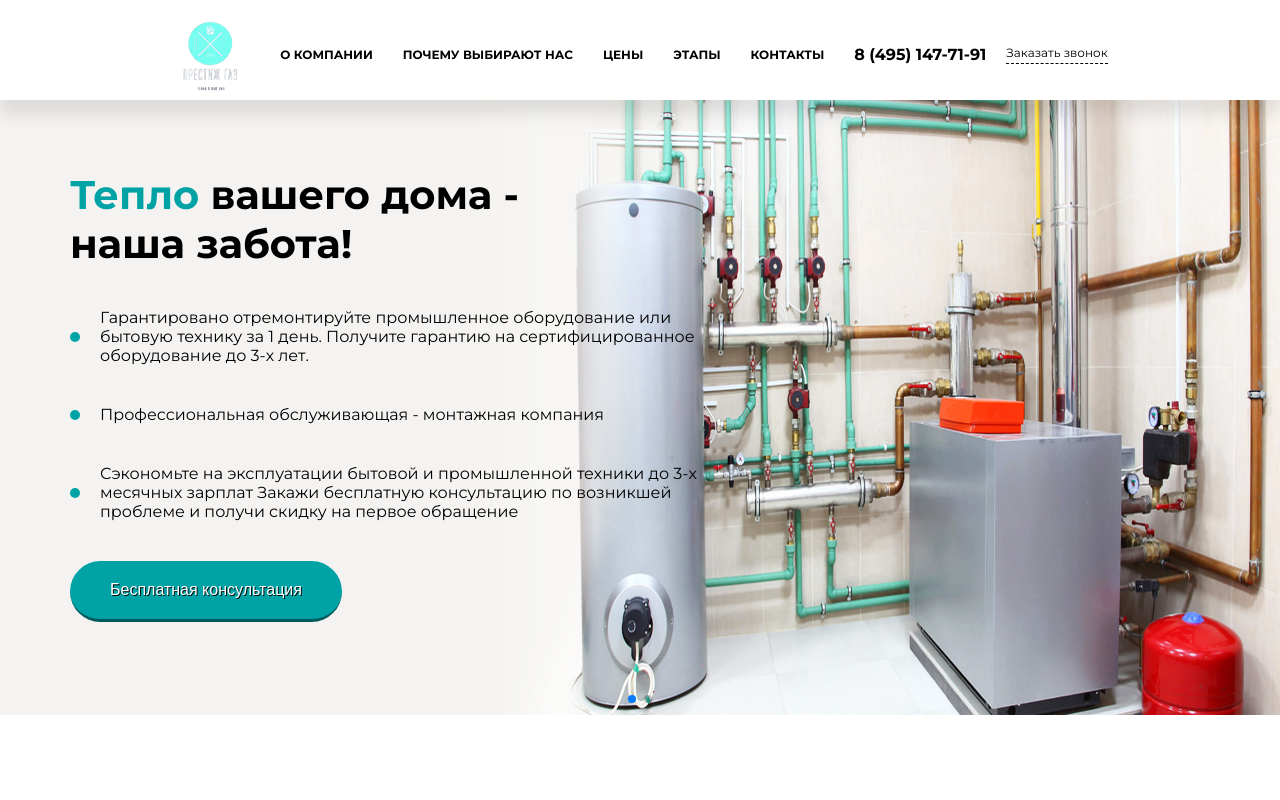
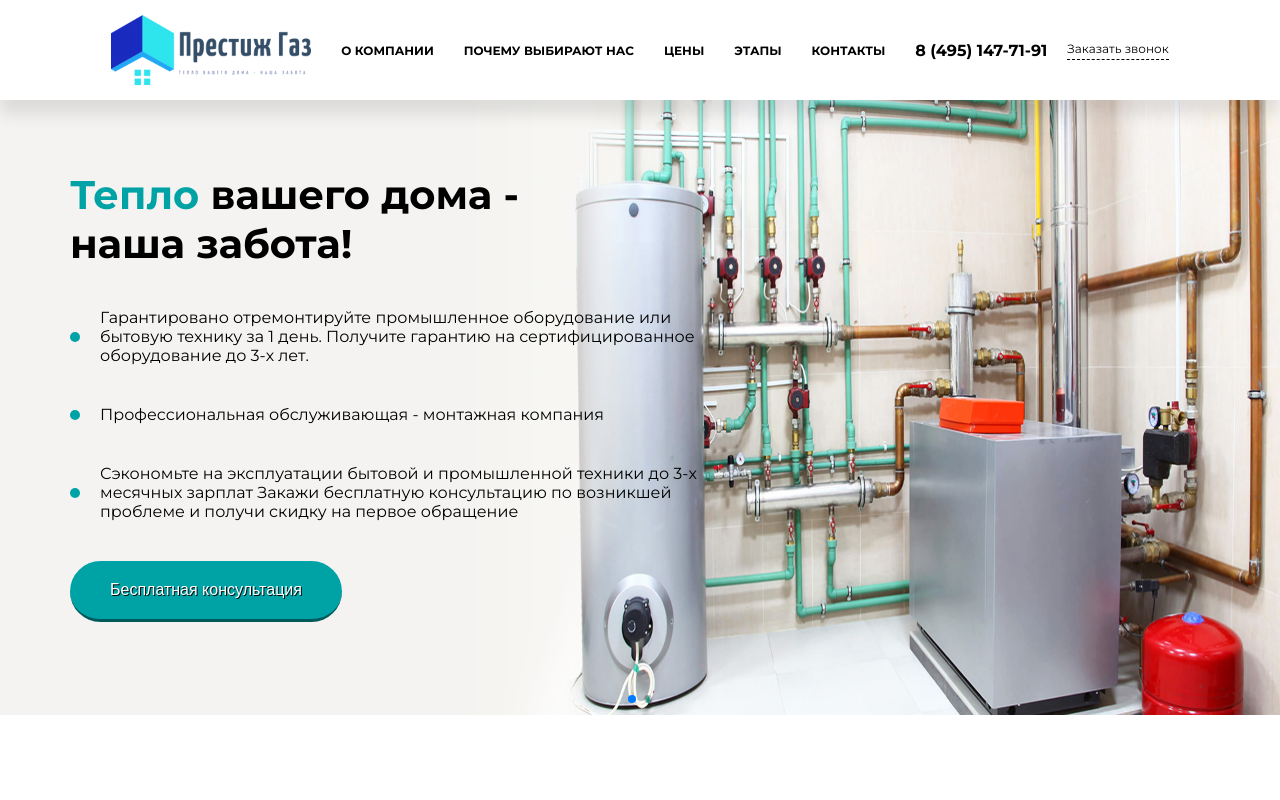
Before and after one commit to AlexandrSyvorotkin/prestige-gas, a Next.js app: page / in a window 1280 px wide. Shown: the top 800 px of the page. Built offline with nearby package versions, Linux system fonts and the light colour scheme.

Commit message:
new logo

```diff
--- a/src/components/Logo/Logo.jsx
+++ b/src/components/Logo/Logo.jsx
@@ -3,7 +3,7 @@ import Image from "next/image";
 
 const Logo = () => {
     return (
-        <Image src='/logo/logo.PNG' width='78' height='78' alt='logo'/>
+        <Image src='/logo/main_logo_new.png' width='200' height='70' alt='logo'/>
     );
 };
 
--- a/src/pages/index.js
+++ b/src/pages/index.js
@@ -30,6 +30,23 @@ const Home = () => {
 
     return (
         <>
+            <Head>
+                <title>Престиж Газ - компания по ремонту бытовой техники. Ремонт бытовой техники в Москве И МО.</title>
+                <meta name='keywords'
+                      content='Ремонт, мастер по ремонту бытовой техники, ремонт бытовой техники. Ремонт
+                      газовых колонок, ремонт котлов, ремонт стиральных машинок, ремонт духовых шкафов, ремонт газовых плит, ремонт стиральных машинL
+                      '
+                />
+                <meta name='description' content='Престиж Газ -  официальный сайт сервиса по ремонту бытовой техники в г.Москва'/>
+                {/*<link rel="apple-touch-icon" sizes="180x180" href="/favicons/apple-touch-icon.png"/>*/}
+                {/*<link rel="icon" type="image/png" sizes="32x32" href="/favicons/favicon-32x32.png"/>*/}
+                {/*<link rel="icon" type="image/png" sizes="16x16" href="/favicons/favicon-16x16.png"/>*/}
+                {/*<link rel="manifest" href="/site.webmanifest"/>*/}
+                {/*<link rel="mask-icon" href="/favicons/safari-pinned-tab.svg" color="#5bbad5"/>*/}
+                {/*<meta name="msapplication-TileColor" content="#7bbf2d"/>*/}
+                {/*<meta name="theme-color" content="#ffffff"/>*/}
+                {/*<meta name="yandex-verification" content="a3325a098ec95ee9" />*/}
+            </Head>
             <Header
                 scrollAbout={scrollAbout}
                 scrollToWhy={scrollToWhy}
```
Also changed, not shown: public/logo/main_logo.png (added), public/logo/main_logo_new.png (added).
